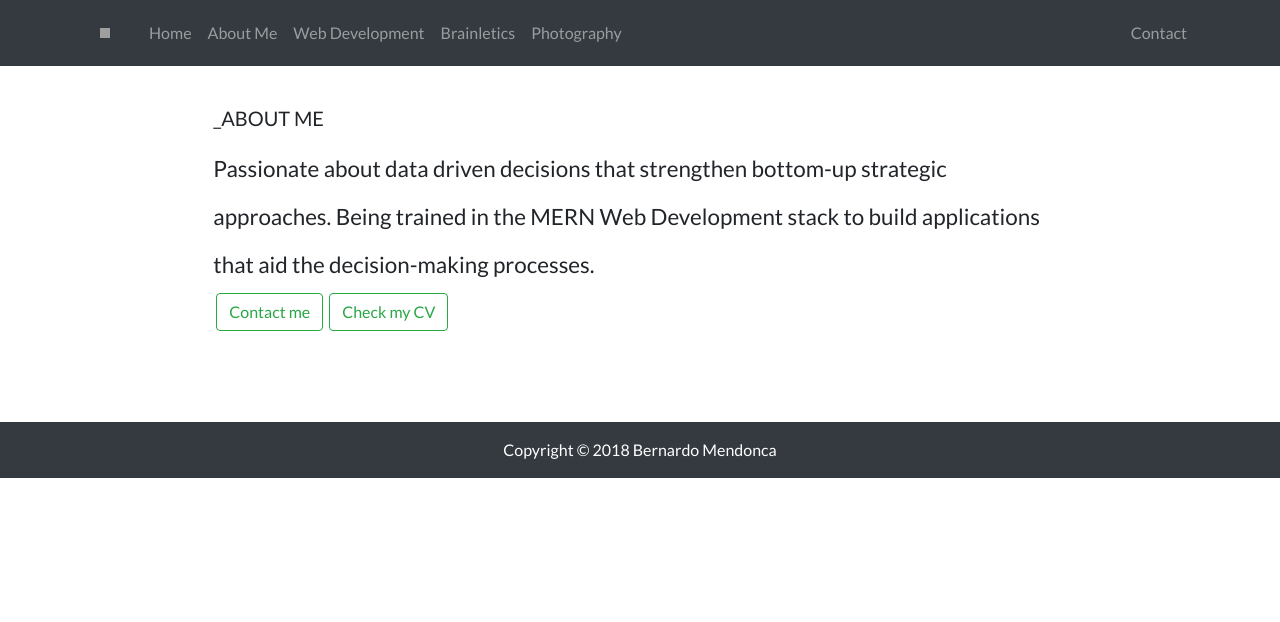
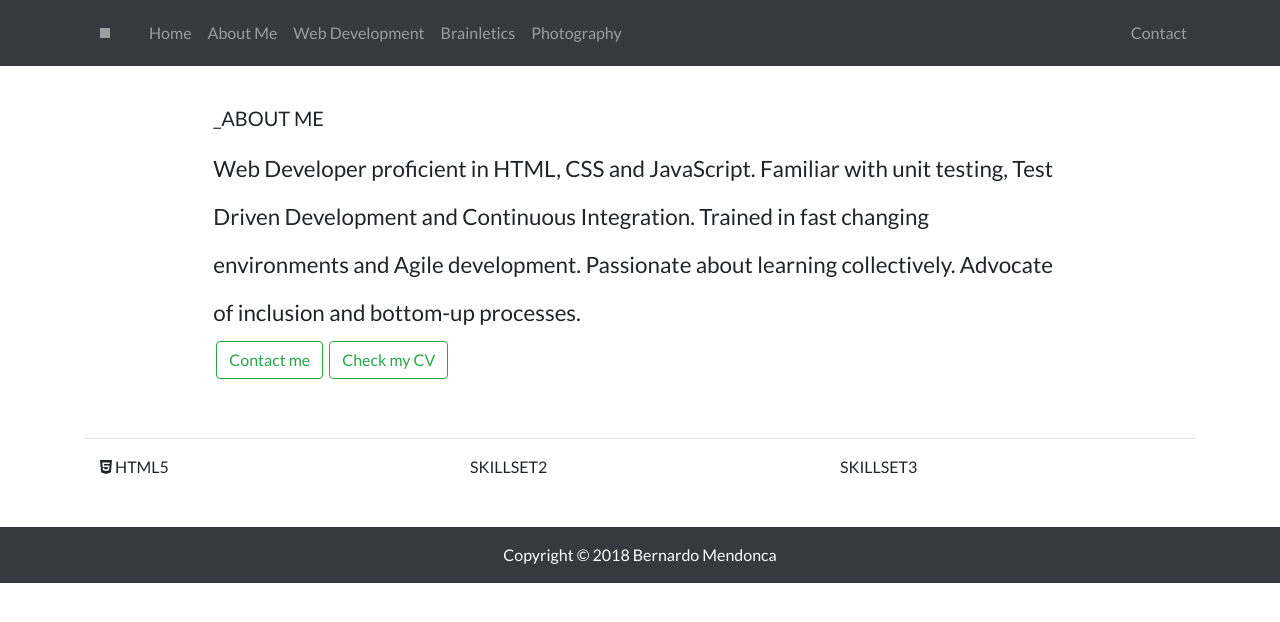
Before and after one commit to bernardomendonca/aurora, a React (Create React App) app: page /about in a window 1280 px wide. Shown: the top 622 px of the page. Built offline with nearby package versions, Linux system fonts and the light colour scheme; grey boxes are pictures that could not be loaded.

Commit message:
[bernardo]

```diff
--- a/public/index.html
+++ b/public/index.html
@@ -11,8 +11,10 @@
   <!-- Font family: LATO -->
   <link href="https://fonts.googleapis.com/css?family=Lato" rel="stylesheet">
   <!-- FONT AWESOME -->
-  <link rel="stylesheet" href="https://use.fontawesome.com/releases/v5.3.1/css/all.css" integrity="sha384-mzrmE5qonljUremFsqc01SB46JvROS7bZs3IO2EmfFsd15uHvIt+Y8vEf7N7fWAU"
+  <link rel="stylesheet" href="https://use.fontawesome.com/releases/v5.4.2/css/all.css" integrity="sha384-/rXc/GQVaYpyDdyxK+ecHPVYJSN9bmVFBvjA/9eOB+pb3F2w2N6fc5qB9Ew5yIns"
     crossorigin="anonymous">
+
+
 </head>
 
 <body id="body-font-override">
--- a/src/pages/About.js
+++ b/src/pages/About.js
@@ -15,10 +15,12 @@ class About extends Component {
                 <h5 className="text-uppercase">_about me</h5>
                 <h1>
                   <span className="sp-1" id="font-about-me">
-                    Passionate about data driven decisions that strengthen
-                    bottom-up strategic approaches. Being trained in the MERN
-                    Web Development stack to build applications that aid the
-                    decision-making processes.
+                    Web Developer proficient in HTML, CSS and JavaScript.
+                    Familiar with unit testing, Test Driven Development and
+                    Continuous Integration. Trained in fast changing
+                    environments and Agile development. Passionate about
+                    learning collectively. Advocate of inclusion and bottom-up
+                    processes.
                   </span>
                 </h1>
                 <a
@@ -40,6 +42,16 @@ class About extends Component {
               </div>
             </div>
           </div>
+          <hr />
+          <div className="container ">
+            <div className="row ">
+              <div className="col-sm">
+                <i class="fab fa-html5" /> HTML5
+              </div>
+              <div className="col-sm">SKILLSET2</div>
+              <div className="col-sm">SKILLSET3</div>
+            </div>
+          </div>
         </div>
       </section>
     );
```
